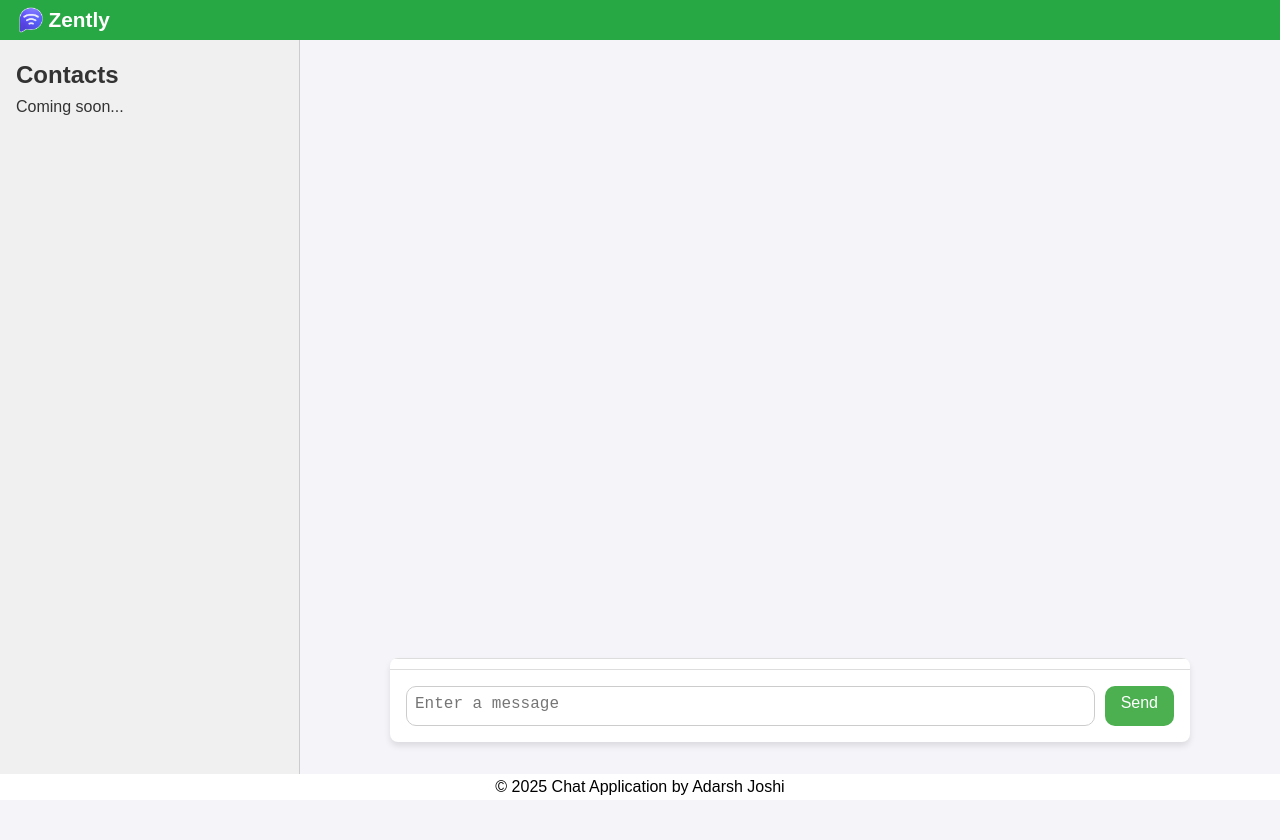
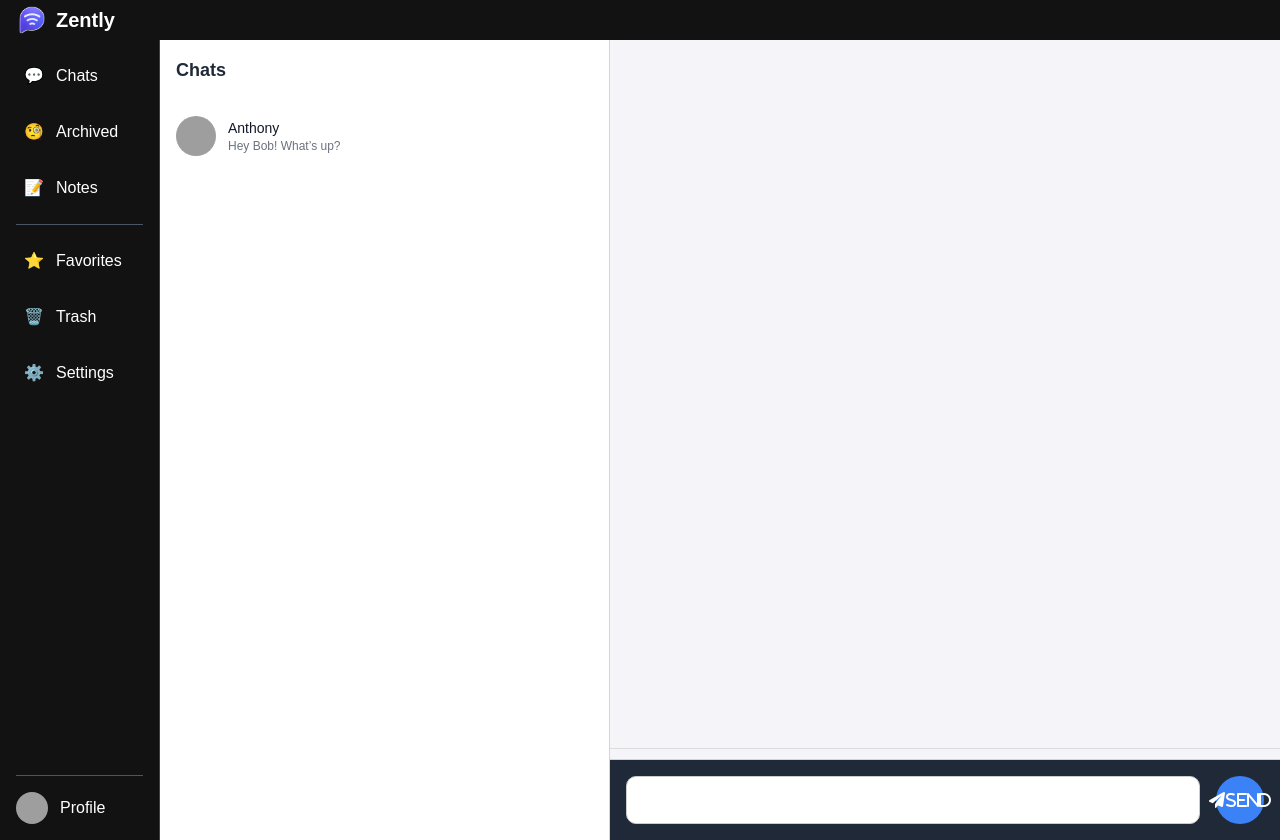
Before and after one commit to AdarshJoshi20/Real-time-chat-application, a website: page frontend/index.html in a window 1280 px wide. Before the commit the page ends 800 px from the top, so only its background shows below. Drawn offline with nearby package versions, Linux system fonts and the light colour scheme; no server answers; sample sign-in values are in the browser's storage; grey boxes are pictures that could not be loaded.

Commit message:
added sidebar and contacts area to index.html

```diff
--- a/frontend/index.html
+++ b/frontend/index.html
@@ -5,9 +5,13 @@
     <meta charset="UTF-8">
     <meta name="viewport" content="width=device-width, initial-scale=1.0">
     <link rel="stylesheet" href="style.css">
-    <link rel="stylesheet" href="https://cdnjs.cloudflare.com/ajax/libs/font-awesome/6.0.0-beta3/css/all.min.css" integrity="sha384-k6RqeWeci5ZR/Lv4MR0sA0FfDOM8b+z4+2e5c5e5e5e5e5e5e5e5e5e5e5e5e5" crossorigin="anonymous">
+    <!-- integrated tailwind css with the next line -->
+    <script src="https://cdn.tailwindcss.com"></script>
+    <!-- the next line is for the font awesome icons -->
+    <link rel="stylesheet" href="https://cdnjs.cloudflare.com/ajax/libs/font-awesome/6.0.0-beta3/css/all.min.css"
+        integrity="sha384-k6RqeWeci5ZR/Lv4MR0sA0FfDOM8b+z4+2e5c5e5e5e5e5e5e5e5e5e5e5e5e5" crossorigin="anonymous">
 
-    <link rel="icon" type="ico" href="\assets\icons\favicon1.ico">
+    <link rel="icon" type="image/x-icon" href="/assets/icons/favicon1.ico">
 
     <title>Zently: Real time time chat app</title>
 </head>
@@ -16,44 +20,105 @@
 <script>
     const username = localStorage.getItem('username');
     if (!username) {
-      window.location.href = 'login.html';
+        window.location.href = 'login.html';
     }
 </script>
 
 <body>
-    <header>
-        <div class="header-content">
-            <img src="\assets\icons\favicon1.png" alt="Chat Icon" class="logo">
-            <h1>Zently</h1>
+    <header id="header-content" class="bg-[#121212] text-white py-1 px-4 text-left font-bold">
+        <div class="flex items-center gap-2">
+            <img src="/assets/icons/favicon1.png" alt="Chat Icon" class="w-8 h-8 object-contain" />
+            <h1 class="text-xl">Zently</h1>
+        </div>
+    </header>
+
+
+
+
+    <main class="flex h-screen">
+
+        <!-- Sidebar from sidebar.html -->
+        <aside class="w-40 text-white flex flex-col justify-between p-4 border-r border-gray-700 "
+            style="background-color: #121212;">
+
+            <!-- Navigation Links -->
+            <nav class="space-y-4">
+                <a href="#" class="flex items-center space-x-3 p-2 rounded hover:bg-gray-700">
+                    <span>💬</span>
+                    <span>Chats</span>
+                </a>
+                <a href="#" class="flex items-center space-x-3 p-2 rounded hover:bg-gray-700">
+                    <span>🧐</span>
+                    <span>Archived</span>
+                </a>
+                <a href="#" class="flex items-center space-x-3 p-2 rounded hover:bg-gray-700">
+                    <span>📝</span>
+                    <span>Notes</span>
+                </a>
+                <hr class="border-gray-600" />
+                <a href="#" class="flex items-center space-x-3 p-2 rounded hover:bg-gray-700">
+                    <span>⭐</span>
+                    <span>Favorites</span>
+                </a>
+                <a href="#" class="flex items-center space-x-3 p-2 rounded hover:bg-gray-700">
+                    <span>🗑️</span>
+                    <span>Trash</span>
+                </a>
+                <a href="#" class="flex items-center space-x-3 p-2 rounded hover:bg-gray-700">
+                    <span>⚙️</span>
+                    <span>Settings</span>
+                </a>
+            </nav>
+
+            <!-- User profile -->
+            <div class="flex items-center space-x-3 pt-4 border-t border-gray-600">
+                <img src="https://source.unsplash.com/random/40x40?face" class="w-8 h-8 rounded-full" alt="User" />
+                <span>Profile</span>
+            </div>
+        </aside>
+
+        <!-- Contact List Section -->
+        <div class="w-[450px] bg-white dark:bg-gray-900 border-r border-gray-300 overflow-y-auto">
+            <div class="p-4 text-lg font-bold text-gray-800 dark:text-white">Chats</div>
+            <ul id="userList" class="divide-y divide-gray-200 dark:divide-gray-700">
+                <!-- Example Contact (replace these with JS later) -->
+                <li class="flex items-center gap-3 p-4 hover:bg-gray-100 dark:hover:bg-gray-800 cursor-pointer">
+                    <img src="https://source.unsplash.com/40x40/?face" alt="profile picture of user"
+                        class="rounded-full w-10 h-10" />
+                    <div class="flex-1">
+                        <div class="text-sm font-medium text-gray-900 dark:text-white">Anthony</div>
+                        <div class="text-xs text-gray-500 truncate dark:text-gray-400">Hey Bob! What’s up?</div>
+                    </div>
+                </li>
+                <!-- More users will be appended here -->
+            </ul>
         </div>
 
-    </header>
 
-    <main>
-        <div class="sidebar">
-            <!-- Future Contact List Sidebar -->
-            <h2>Contacts</h2>
-            <p>Coming soon...</p>
+        <!-- chat container -->
+        <!-- chat container -->
+        <div id="chat-container" class="flex flex-col flex-1 h-screen">
+            <ul id="messages" class="flex-1 overflow-y-auto p-4">
+                <!-- Messages will appear here. -->
+            </ul>
+            <form id="form" class="w-full p-4 border-t border-gray-300 flex gap-4" style="background-color:#1f2937;">
+                <textarea id="message" rows="1" placeholder="Type your message..."
+                    class="flex-1 px-4 py-2 rounded focus:outline-none focus:ring-2 focus:ring-blue-500 resize-none">
+                </textarea>
+                <button type="submit" class="bg-blue-500 text-white w-12 h-12 rounded-full flex items-center justify-center hover:bg-blue-600 transition">
+                    <i class="fas fa-paper-plane">Send</i> <!-- Font Awesome Icon -->
+                </button>
+
+            </form>
+
         </div>
 
-        <!-- chat container -->
-        <div class="chat-container">
-            <ul id="messages">
-                <!-- Messages will be displayed here -->
-            </ul>
-
-            <form action="" id="form">
-                <!-- use textarea instead of input with type text as it will submit the form on pressing "enter" -->
-                <textarea name="message" rows = "1" autocomplete="off" id="message" placeholder="Enter a message"></textarea>
-                <button type="submit">Send</button>
-            </form>
-        </div>
 
     </main>
 
-    <footer>
+    <!-- <footer>
         <p>&copy; 2025 Chat Application by Adarsh Joshi</p>
-    </footer>
+    </footer> -->
 
     <script src="/socket.io/socket.io.js"></script>
     <script src="app.js"></script>
```
